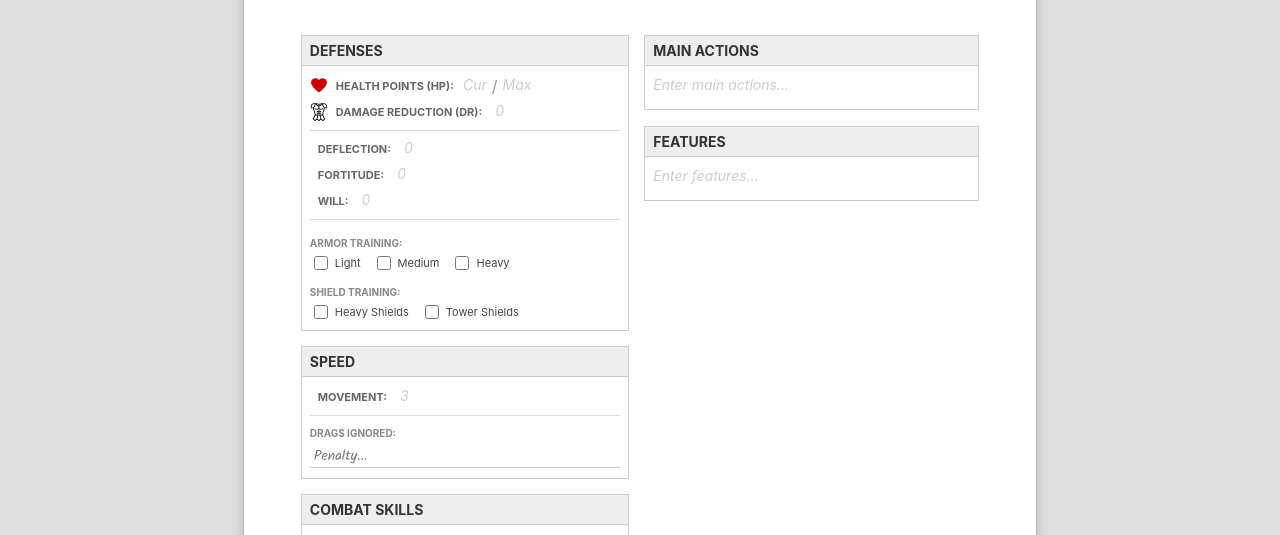
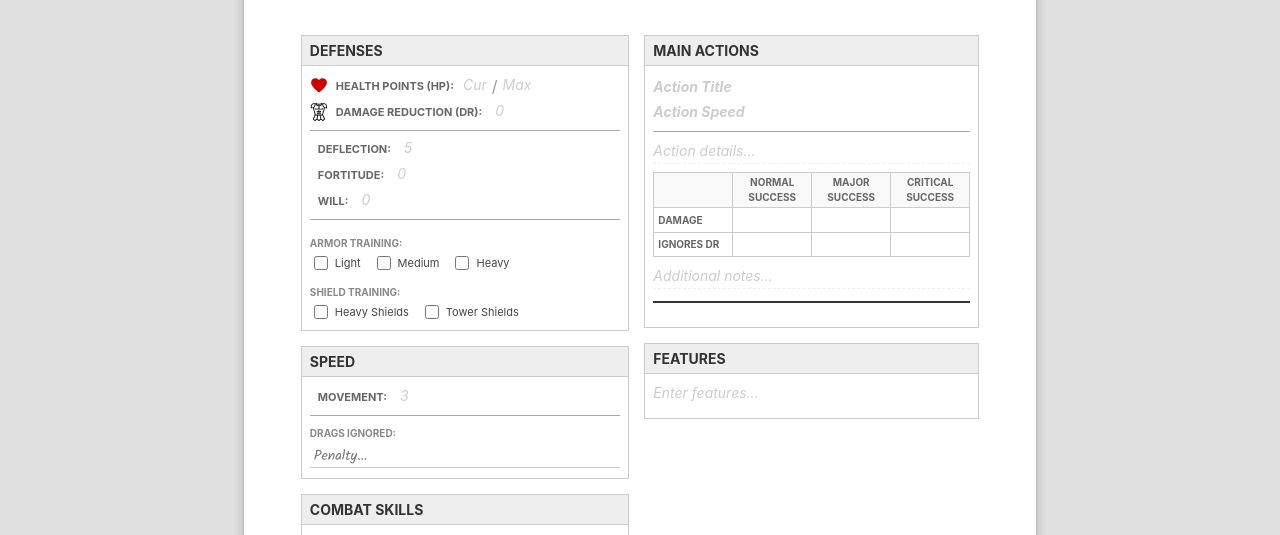
Before and after one commit to firesmoker/EVCharacters, a website built with Vite: page index.html in a window 1280 px wide. Shown: the part 265-800 px from the top of the page. Built offline with nearby package versions, Linux system fonts and the light colour scheme.

Commit message:
fix main action styling

```diff
--- a/src/main.js
+++ b/src/main.js
@@ -143,7 +143,7 @@ const defensesSectionContent = `
     </div>
     ${renderSectionRow('Damage Reduction (DR)', '0', 'armor')}
     <div class="section-separator"></div>
-    ${renderSectionRow('Deflection', '0')}
+    ${renderSectionRow('Deflection', '5')}
     ${renderSectionRow('Fortitude', '0')}
     ${renderSectionRow('Will', '0')}
     <div class="section-separator"></div>
@@ -177,6 +177,45 @@ const speedSectionContent = `
   </div>
 `
 
+/**
+ * Renders a complex Main Action block.
+ */
+const renderMainAction = () => `
+  <div class="main-action-container">
+    <div style="display: flex; flex-direction: column;">
+      <div class="editable-field main-action-title" contenteditable="true" data-placeholder="Action Title"></div>
+      <div class="editable-field main-action-subtitle" contenteditable="true" data-placeholder="Action Speed"></div>
+    </div>
+    <div class="section-separator"></div>
+    <div class="editable-field main-action-text" contenteditable="true" data-placeholder="Action details..."></div>
+    <table class="main-action-table">
+      <tr>
+        <td></td>
+        <td>Normal Success</td>
+        <td>Major Success</td>
+        <td>Critical Success</td>
+      </tr>
+      <tr>
+        <td>Damage</td>
+        <td contenteditable="true"></td>
+        <td contenteditable="true"></td>
+        <td contenteditable="true"></td>
+      </tr>
+      <tr>
+        <td>Ignores DR</td>
+        <td contenteditable="true"></td>
+        <td contenteditable="true"></td>
+        <td contenteditable="true"></td>
+      </tr>
+    </table>
+    <div class="editable-field main-action-text" contenteditable="true" data-placeholder="Additional notes..."></div>
+    <div class="main-action-note-separator"></div>
+    <button class="remove-row-btn" title="Remove Action">-</button>
+  </div>
+`
+
+// ... (renderSection definition remains the same)
+
 // Render the application
 document.querySelector('#app').innerHTML = `
   <div class="top-bar">
@@ -187,7 +226,7 @@ document.querySelector('#app').innerHTML = `
   <div class="main-area">
     <div class="editor-canvas">
       <div class="a4-page">
-        <!-- Define Datalists (Legacy support, though now using custom JS filtering) -->
+        <!-- Define Datalists -->
         ${renderDatalist('skills-list', SKILLS_LIST)}
         ${renderDatalist('combat-skills-list', COMBAT_SKILLS_LIST)}
 
@@ -218,7 +257,7 @@ document.querySelector('#app').innerHTML = `
           </section>
 
           <section class="sheet-column">
-            ${renderSection('Main Actions', '')}
+            ${renderSection('Main Actions', renderMainAction(), { isStructured: true, isDynamic: true })}
             ${renderSection('Features', '')}
           </section>
         </main>
@@ -328,20 +367,24 @@ document.querySelector('#app').addEventListener('click', (e) => {
     const title = sectionBox.querySelector('.section-header').textContent.trim();
     const container = sectionBox.querySelector('.dynamic-rows');
     if (container) {
-      let type;
-      if (title === 'Combat Skills') type = 'combat';
-      else if (title === 'Speed') type = 'drags';
-      else type = 'skills';
+      let html = '';
+      if (title === 'Skills') html = renderSkillRow('skills');
+      else if (title === 'Combat Skills') html = renderSkillRow('combat');
+      else if (title === 'Speed') html = renderDragsIgnoredRow();
+      else if (title === 'Main Actions') html = renderMainAction();
 
-      const tempDiv = document.createElement('div');
-      tempDiv.innerHTML = type === 'drags' ? renderDragsIgnoredRow() : renderSkillRow(type);
-      container.appendChild(tempDiv.firstElementChild);
+      if (html) {
+        const tempDiv = document.createElement('div');
+        tempDiv.innerHTML = html;
+        container.appendChild(tempDiv.firstElementChild);
+      }
     }
   }
 
   // Remove Row
   if (e.target.classList.contains('remove-row-btn')) {
-    e.target.closest('.skill-row').remove();
+    const target = e.target.closest('.skill-row') || e.target.closest('.main-action-container');
+    if (target) target.remove();
   }
 });
 
--- a/src/style.css
+++ b/src/style.css
@@ -148,7 +148,8 @@ body {
 .sheet-middle {
   flex-grow: 1;
   display: grid;
-  grid-template-columns: 0.75fr 1.25fr; /* Left is 75% of its previous 1fr width */
+  grid-template-columns: 0.75fr 1.25fr;
+  /* Left is 75% of its previous 1fr width */
   gap: var(--section-gap);
 }
 
@@ -256,7 +257,8 @@ h1.sheet-title {
 
 .section-separator {
   height: 1px;
-  background-color: #ddd;
+  background-color: #aaa;
+  /* Darkened from #ddd for better prominence */
   margin: 4px 0;
 }
 
@@ -356,7 +358,8 @@ h1.sheet-title {
   /* Prevent clipping of the minus button */
 }
 
-.skill-row:hover .remove-row-btn {
+.skill-row:hover .remove-row-btn,
+.main-action-container:hover .remove-row-btn {
   opacity: 1;
 }
 
@@ -566,9 +569,278 @@ select.skill-name optgroup {
 }
 
 .section-content-structured {
+
   white-space: normal;
   /* Reset for sections with complex HTML layout */
+
 }
+
+
+
+/* Main Action Component Styles */
+
+.main-action-container {
+
+  display: flex;
+
+  flex-direction: column;
+
+  gap: 4px;
+
+  margin-bottom: 12px;
+
+  position: relative;
+
+}
+
+
+
+.main-action-title {
+
+
+
+  font-size: 18px;
+
+
+
+  font-weight: bold;
+
+
+
+}
+
+
+
+
+
+
+
+.main-action-subtitle {
+
+
+
+  font-size: 13px;
+  /* Increased ~40% from 12px */
+
+
+
+  color: #666;
+
+
+
+  font-weight: bold;
+
+
+
+}
+
+
+
+
+
+
+
+.main-action-text {
+
+
+
+  font-size: 14px;
+
+
+
+  min-height: 1.5em;
+
+
+
+  border-bottom: 1px dashed #eee;
+
+
+
+}
+
+
+
+
+
+
+
+.main-action-table {
+
+
+
+  width: 100%;
+
+
+
+  border-collapse: collapse;
+
+
+
+  margin: 4px 0;
+
+
+
+  table-layout: fixed;
+
+
+
+}
+
+
+
+
+
+
+
+.main-action-table td {
+
+
+
+  border: 1px solid #ccc;
+
+
+
+  height: 22px;
+
+
+
+  padding: 2px;
+
+
+
+  font-family: var(--handwritten-font);
+
+
+
+  color: var(--handwritten-color);
+
+
+
+  font-size: 13px;
+
+
+
+  text-align: center;
+
+
+
+}
+
+
+
+
+
+
+
+.main-action-table tr:first-child td {
+
+
+
+  font-family: Inter, sans-serif;
+
+
+
+  font-weight: bold;
+
+
+
+  font-size: 10px;
+
+
+
+  text-transform: uppercase;
+
+
+
+  color: #666;
+
+
+
+  background-color: #f9f9f9;
+
+
+
+}
+
+
+
+
+
+
+
+.main-action-table td:first-child {
+
+
+
+  font-family: Inter, sans-serif;
+
+
+
+  font-weight: bold;
+
+
+
+  font-size: 10px;
+
+
+
+  text-transform: uppercase;
+
+
+
+  color: #666;
+
+
+
+  text-align: left;
+
+
+
+  padding-left: 4px;
+
+
+
+}
+
+
+
+
+
+
+
+.main-action-note-separator {
+
+
+
+  height: 2px;
+
+
+
+  background-color: #333;
+
+
+
+  margin: 8px 0 4px 0;
+
+
+
+}
+
+
+
+
+
+
+
+.main-action-table td:focus {
+
+  background-color: rgba(0, 0, 128, 0.05);
+
+  outline: none;
+
+}
+
+
 
 .section-content:focus {
   background-color: rgba(0, 0, 128, 0.02);
```
